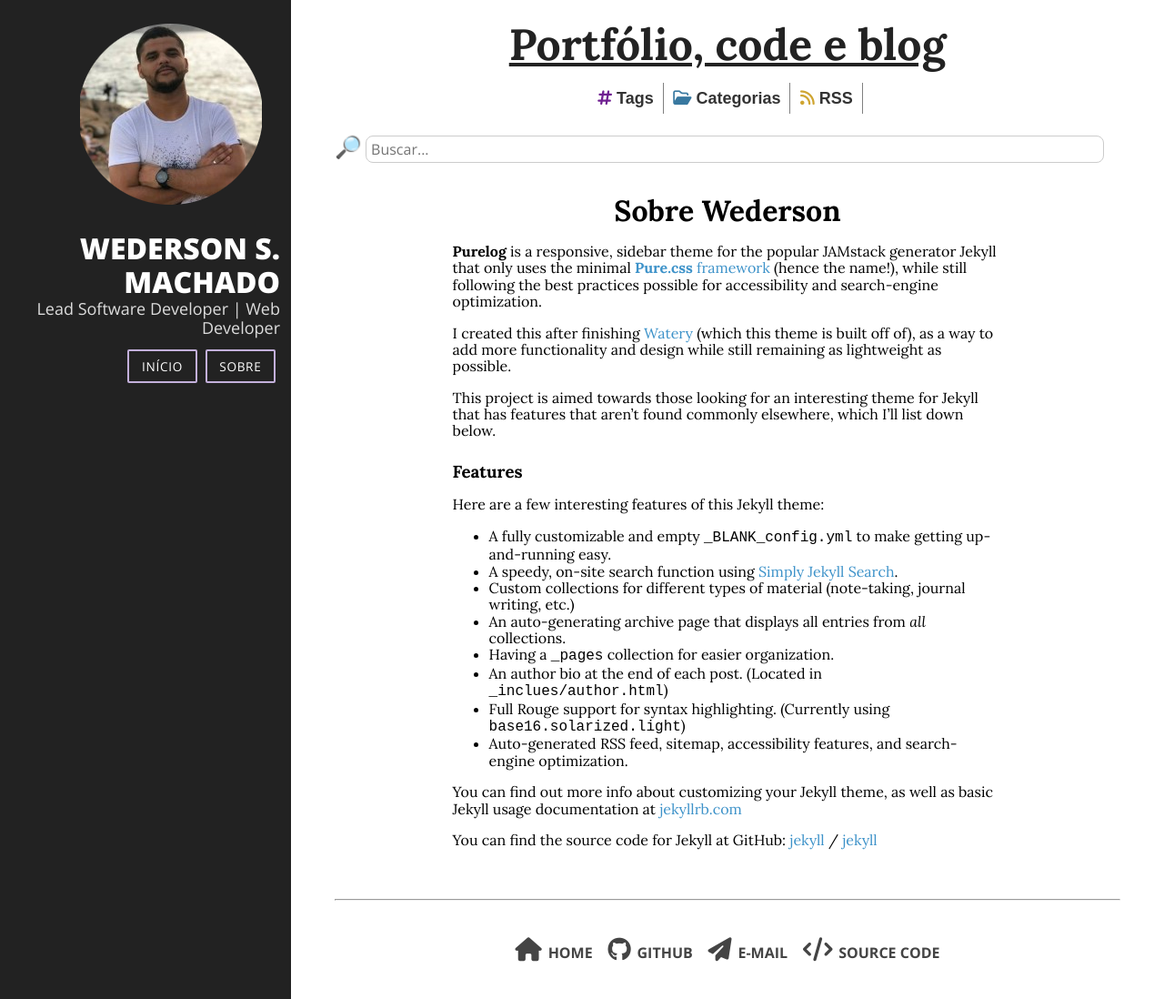
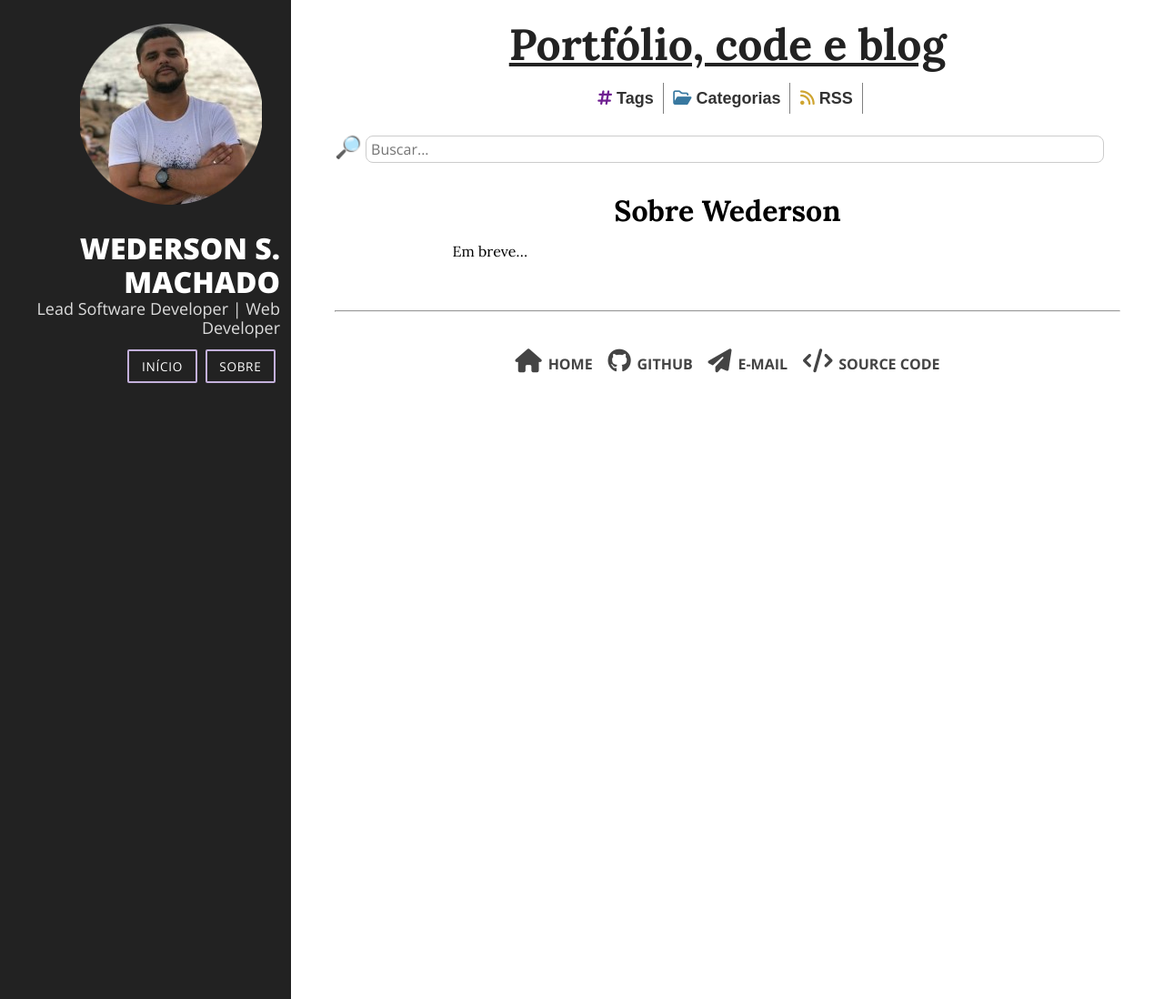
Before and after one commit to wederson/portfolio, a Jekyll site: the page built from _pages/sobre.md, in a window 1280 px wide and 1098 px high. Shown: the whole window at 91% size. Built offline with Jekyll 4.4.1, drawn with Linux system fonts in a browser that asks for light colours; nearby versions of some CDN libraries.

Commit message:
removido conteudo da pagina Sobre

```diff
--- a/_pages/sobre.md
+++ b/_pages/sobre.md
@@ -4,29 +4,4 @@
 permalink: /sobre/
 ---
 
-**Purelog** is a responsive, sidebar theme for the popular JAMstack generator Jekyll that only uses the minimal [**Pure.css** framework](https://github.com/pure-css/pure) (hence the name!), while still following the best practices possible for accessibility and search-engine optimization.
-
-I created this after finishing [Watery](https://github.com/brennanbrown/watery) (which this theme is built off of), as a way to add more functionality and design while still remaining as lightweight as possible.
-
-This project is aimed towards those looking for an interesting theme for Jekyll that has features that aren't found commonly elsewhere, which I'll list down below.
-
-### Features
-
-Here are a few interesting features of this Jekyll theme:
-
-- A fully customizable and empty `_BLANK_config.yml` to make getting up-and-running easy.
-- A speedy, on-site search function using [Simply Jekyll Search](https://github.com/christian-fei/Simple-Jekyll-Search).
-- Custom collections for different types of material (note-taking, journal writing, etc.)
-- An auto-generating archive page that displays all entries from _all_ collections.
-- Having a `_pages` collection for easier organization.
-- An author bio at the end of each post. (Located in `_inclues/author.html`)
-- Full Rouge support for syntax highlighting. (Currently using `base16.solarized.light`)
-- Auto-generated RSS feed, sitemap, accessibility features, and search-engine optimization.
-
-You can find out more info about customizing your Jekyll theme, as well as basic Jekyll usage documentation at [jekyllrb.com](https://jekyllrb.com/)
-
-You can find the source code for Jekyll at GitHub:
-[jekyll][jekyll-organization] /
-[jekyll](https://github.com/jekyll/jekyll)
-
-[jekyll-organization]: https://github.com/jekyll
+Em breve...
```
